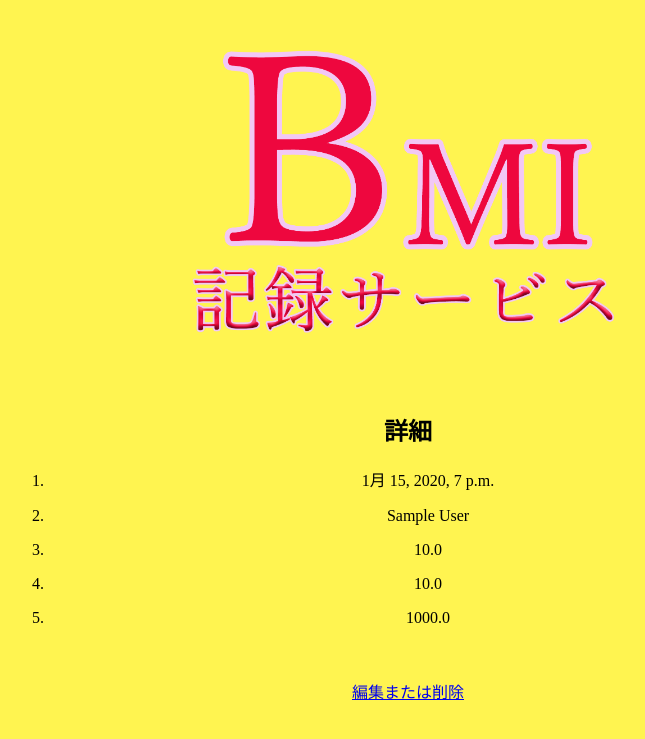
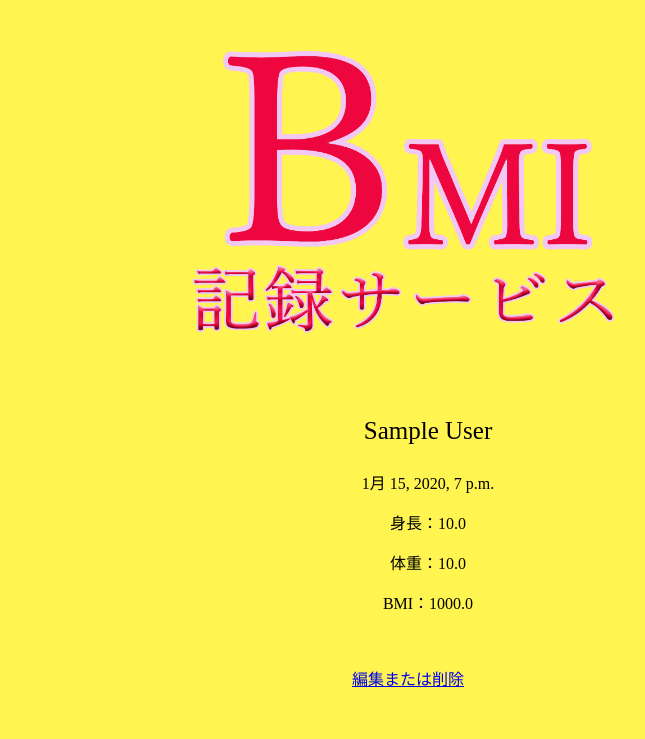
Before and after one commit to takushisato/DjangoBMI, a Django app: page /show/1/ in a window 1280 px wide. Shown: the top 739 px of the page, without its empty margins (232-877 px from the left). Run offline with Django 3.2, Linux system fonts and the light colour scheme; tables that the repository leaves empty hold one stand-in row (values such as "Sample post").

Commit message:
認証前。

```diff
--- a/website/models.py
+++ b/website/models.py
@@ -48,11 +48,9 @@ class Userdate(models.Model):
 
     @property
     def bmi(self):
-        # BMIの計算から小数第二位の四捨五入
-        ans = self.weight / (self.height / 100)**2
-        a = round(ans, 1)
-        # リターン
-        return str(a)
+        calculation = self.weight / (self.height / 100)**2
+        ans = round(calculation, 1)
+        return str(ans)
 
     # userdate.user = User.objects.first()
     # userdate.user = User.objects.get(pk=4)
--- a/website/static/styles.css
+++ b/website/static/styles.css
@@ -1,6 +1,10 @@
 body {
     background: #fff450;
     text-align: center;
+}
+
+.create_time {
+    list-style: none;
 }
 
 .container {
--- a/website/templates/show.html
+++ b/website/templates/show.html
@@ -1,13 +1,12 @@
 {% extends 'base.html' %}
 {% block content %}
-        <h2>詳細</h2>
-        <ol>
+        <ol style="list-style:none">
             {% for data in datas %}
+            <li style="font-size: 25px;"><p>{{ data.user.name }}</p></li>
             <li><p>{{ data.user.updated }}</p></li>
-            <li><p>{{ data.user.name }}</p></li>
-            <li><p>{{ data.height }}</p></li>
-            <li><p>{{ data.weight }}</p></li>
-            <li><p>{{ data.bmi }}</p></li>
+            <li><p>身長：{{ data.height }}</p></li>
+            <li><p>体重：{{ data.weight }}</p></li>
+            <li><p>BMI：{{ data.bmi }}</p></li>
             {% endfor %}
         </ol>
         <!-- BMI＝体重(kg) ÷ {身長(m) Ｘ 身長(m)} -->
```
Also changed, not shown: website/templates/index.html (+5 -3 lines).
